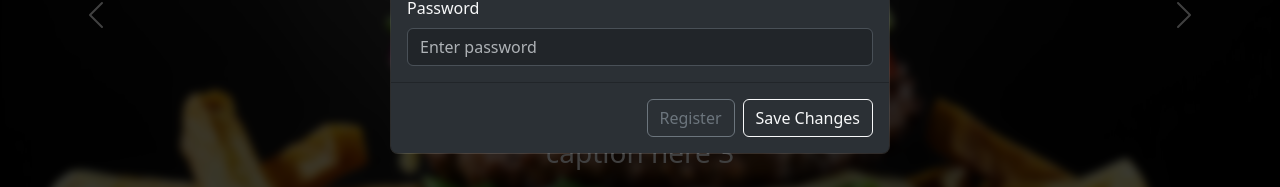
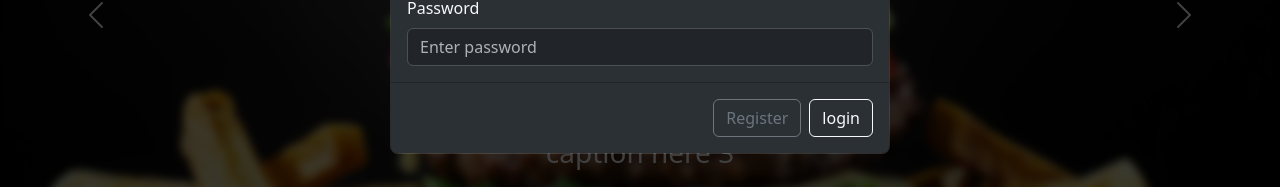
Before and after one commit to YEEEEEET0/DingleBobs, a React (Vite) app in the folder frontend/: page / in a window 1280 px wide. Both pictures are taken after a click on the button "Login". Shown: the part 188-375 px from the top of the page. Built offline with nearby package versions, Linux system fonts and the light colour scheme; no server answers.

Commit message:
normalaus

```diff
--- a/frontend/package.json
+++ b/frontend/package.json
@@ -11,6 +11,7 @@
     "preview": "vite preview"
   },
   "dependencies": {
+    "axios": "^1.5.1",
     "bootstrap": "^5.3.2",
     "http-proxy-middleware": "^2.0.6",
     "localforage": "^1.10.0",
--- a/frontend/src/components/homepage/loginModal.jsx
+++ b/frontend/src/components/homepage/loginModal.jsx
@@ -2,7 +2,8 @@ import React, { useState } from 'react';
 import Button from 'react-bootstrap/Button';
 import Modal from 'react-bootstrap/Modal';
 import Form from 'react-bootstrap/Form';
-import RegisterModal from './registerModal';
+import RegisterModal from './RegisterModal'; // Make sure the import path is correct.
+import axios from 'axios';
 
 function LoginModal() {
   const [show, setShow] = useState(false);
@@ -21,6 +22,65 @@ function LoginModal() {
   const handleCloseRegister = () => {
     setShowRegister(false); // Close the RegisterModal
     handleShow(); // Show the LoginModal
+  };
+
+  // Function to send a request to check account availability
+  const checkAccountAvailability = async (newuser) => {
+    try {
+      const response = await axios.post('http://localhost:3000/auth/availability', { newuser });
+      return response.data;
+    } catch (error) {
+      console.error('Error checking account availability:', error);
+      return { error: true };
+    }
+  };
+
+  // Function to send a request to create a new account
+  const createAccount = async (username, password) => {
+    try {
+      const response = await axios.post('http://localhost:3000/auth/create', { username, password });
+      return response.data;
+    } catch (error) {
+      console.error('Error creating account:', error);
+      return { error: true };
+    }
+  };
+
+  // Function to send a request to log in
+  const login = async (useroremail, password) => {
+    try {
+      const response = await axios.post('http://localhost:3000/auth/login', { useroremail, password });
+      return response.data;
+    } catch (error) {
+      console.error('Error logging in:', error);
+      return { error: true };
+    }
+  };
+
+  const handleLogin = async () => {
+    const email = document.getElementById('loginEmail').value;
+    const password = document.getElementById('loginPassword').value;
+
+    if (!email || !password) {
+      console.log('Please provide both email and password.');
+      return;
+    }
+
+    const result = await login(email, password);
+
+    const date = new Date();
+    date.setTime(date.getTime() + (5 * 24 * 60 * 60 * 1000)); // Expires in 5 days
+    const expires = "expires=" + date.toUTCString();
+    const cookie = `token=${result.authToken};` + expires + ";path=/";
+    document.cookie = cookie;
+
+    if (result.msg) {
+      console.log('Login successful');
+      handleClose();
+    } else {
+      console.log('Login failed');
+      // Handle the login failure, e.g., show an error message.
+    }
   };
 
   return (
@@ -42,7 +102,7 @@ function LoginModal() {
             <Modal.Title className='text-light-emphasis'>Login</Modal.Title>
           </Modal.Header>
           <Modal.Body className='bg-body-tertiary text-light-emphasis'>
-          <Form>
+            <Form>
               <Form.Group>
                 <Form.Label>Email address</Form.Label>
                 <Form.Control id='loginEmail' type="email" placeholder="Enter email" />
@@ -58,8 +118,8 @@ function LoginModal() {
             <Button variant="outline-secondary" onClick={handleShowRegister}>
               Register
             </Button>
-            <Button variant="outline-light" onClick={handleClose}>
-              Save Changes
+            <Button variant="outline-light" onClick={handleLogin}>
+              login
             </Button>
           </Modal.Footer>
         </Modal>
```
Also changed, not shown: 1 other file (tests, documents, lock files or other folders).
